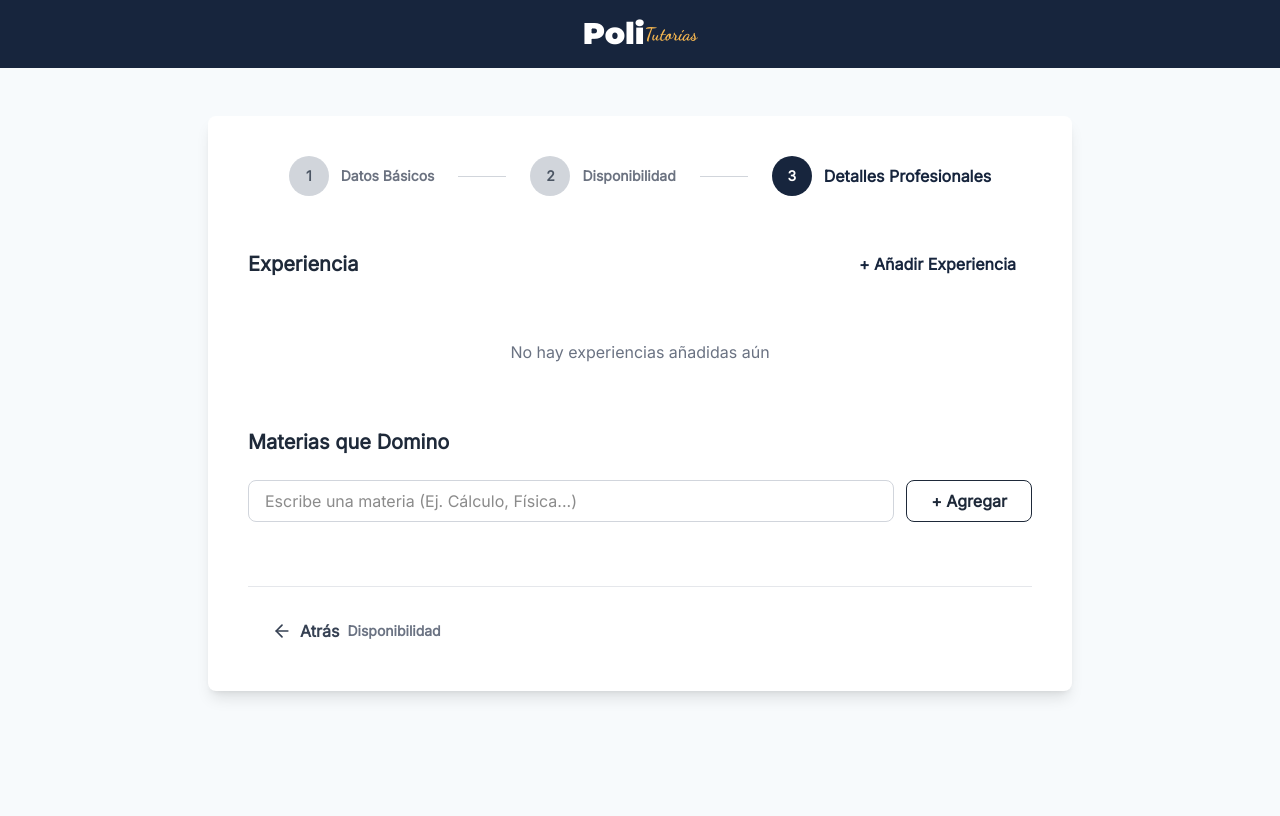
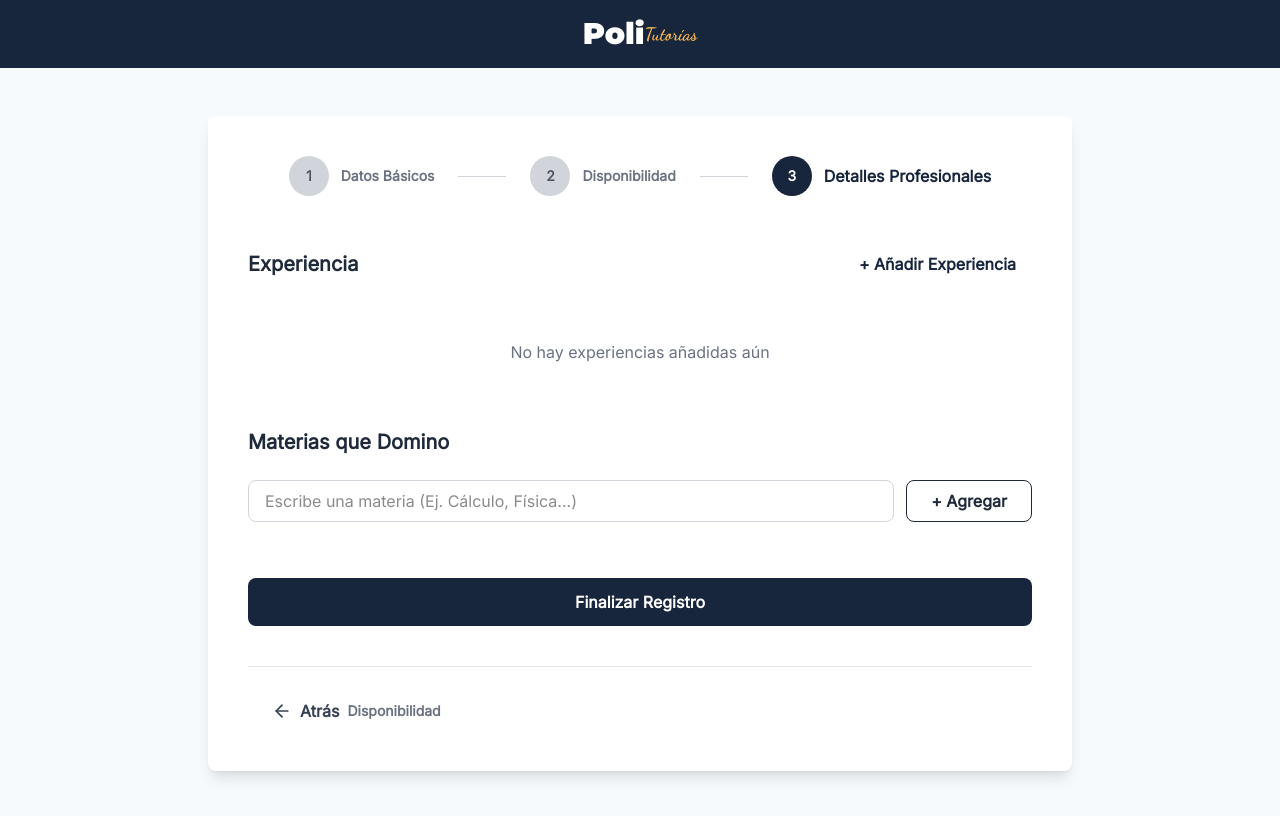
Before and after one commit to PoliTutorias/politutorias-frontend, a Next.js app: page /tutor/registro/detalles-profesionales in a window 1280 px wide. Shown: the top 816 px of the page. Built offline with nearby package versions, Linux system fonts and the light colour scheme.

Commit message:
HU42-T12 feat(frontend): implementar InputMateria y BotonAgregarMateria

```diff
--- a/src/components/registro/form-detalles-profesionales/FormDetallesProfesionales.tsx
+++ b/src/components/registro/form-detalles-profesionales/FormDetallesProfesionales.tsx
@@ -4,12 +4,15 @@ import { useState } from 'react';
 import { Experiencia } from '@/interfaces/experiencia-tipo/Experiencia';
 import { ModalNuevaExperiencia } from '@/components/registro/modal-nueva-experiencia/ModalNuevaExperiencia';
 import { TarjetaExperiencia } from '@/components/registro/tarjeta-experiencia/TarjetaExperiencia';
+import { BotonFinalizarRegistro } from '@/components/ui/boton-finalizar-registro/BotonFinalizarRegistro';
+import { actionFinalizarRegistro } from '@/actions/registro/finalizarRegistro';
 
 export function FormDetallesProfesionales() {
   const [experiencias, setExperiencias] = useState<Experiencia[]>([]);
   const [materias, setMaterias] = useState<string[]>([]);
   const [materiaInput, setMateriaInput] = useState('');
   const [isModalOpen, setIsModalOpen] = useState(false);
+  const [isFinalizando, setIsFinalizando] = useState(false);
 
   const handleExperienciaGuardada = (experiencia: Experiencia) => {
     setExperiencias([...experiencias, experiencia]);
@@ -29,6 +32,19 @@ export function FormDetallesProfesionales() {
 
   const handleEliminarMateria = (materiaToDelete: string) => {
     setMaterias(materias.filter((m) => m !== materiaToDelete));
+  };
+
+  const handleFinalizarRegistro = async () => {
+    setIsFinalizando(true);
+    try {
+      await actionFinalizarRegistro({
+        experiencias,
+        materias,
+      });
+    } catch (error) {
+      console.error('Error finalizando registro:', error);
+      setIsFinalizando(false);
+    }
   };
 
   return (
@@ -105,6 +121,14 @@ export function FormDetallesProfesionales() {
         </div>
       </div>
 
+      {/* Botón Finalizar Registro */}
+      <div className="mt-8">
+        <BotonFinalizarRegistro
+          onClick={handleFinalizarRegistro}
+          isLoading={isFinalizando}
+        />
+      </div>
+
       {/* Modal de Nueva Experiencia */}
       <ModalNuevaExperiencia
         isOpen={isModalOpen}
--- /dev/null
+++ b/src/components/ui/boton-finalizar-registro/BotonFinalizarRegistro.tsx
@@ -0,0 +1,19 @@
+'use client';
+
+interface BotonFinalizarRegistroProps {
+  onClick: () => void;
+  isLoading?: boolean;
+}
+
+export function BotonFinalizarRegistro({ onClick, isLoading = false }: BotonFinalizarRegistroProps) {
+  return (
+    <button
+      onClick={onClick}
+      disabled={isLoading}
+      className="w-full px-6 py-3 text-white font-semibold rounded-lg transition-colors disabled:opacity-50 disabled:cursor-not-allowed"
+      style={{ backgroundColor: 'var(--primary)' }}
+    >
+      {isLoading ? 'Finalizando...' : 'Finalizar Registro'}
+    </button>
+  );
+}
```
